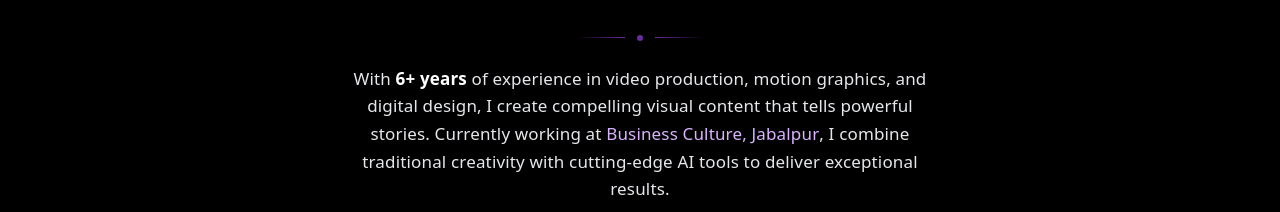
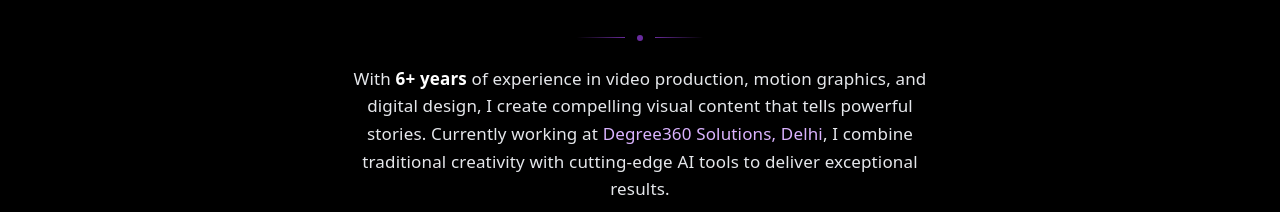
Before and after one commit to borntoflyrjbc/rahul-portfolio-2026, a React (Vite) app: page / in a window 1280 px wide. Shown: the part 1040-1252 px from the top of the page. Built offline with nearby package versions, Linux system fonts and the light colour scheme; a web font is replaced by a local one.

Commit message:
About: currently working at Degree360 Solutions, Delhi

```diff
--- a/src/App.tsx
+++ b/src/App.tsx
@@ -1064,7 +1064,7 @@ const About = () => {
         {/* Paragraph */}
         <p className="text-gray-200 text-base md:text-[17px] leading-relaxed drop-shadow-md max-w-xl mx-auto mb-10 md:mb-14">
           With <span className="text-white font-semibold">6+ years</span> of experience in video production, motion graphics, and digital design, I create compelling visual content that tells powerful stories. Currently working at{" "}
-          <span className="text-purple-300 font-medium">Business Culture, Jabalpur</span>, I combine traditional creativity with cutting-edge AI tools to deliver exceptional results.
+          <span className="text-purple-300 font-medium">Degree360 Solutions, Delhi</span>, I combine traditional creativity with cutting-edge AI tools to deliver exceptional results.
         </p>
 
         {/* Experience label */}
```
